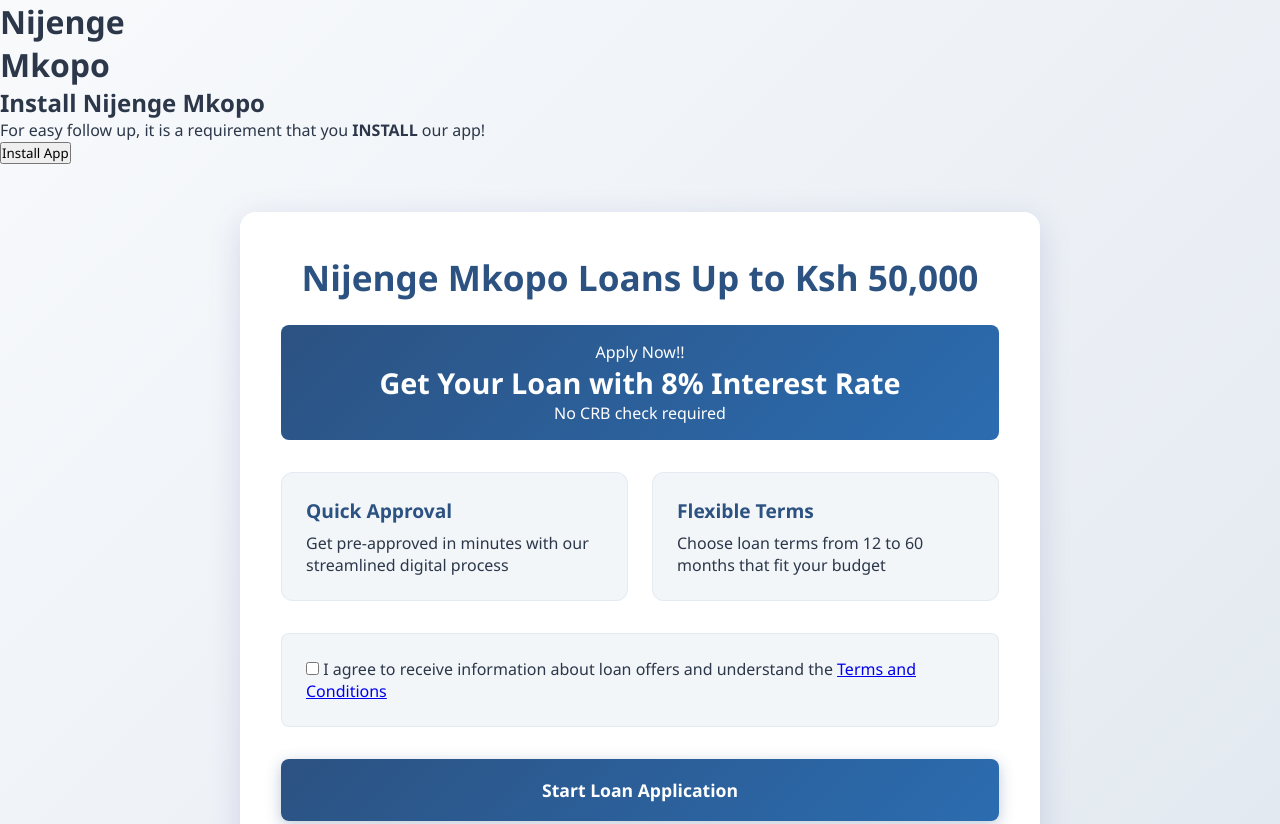
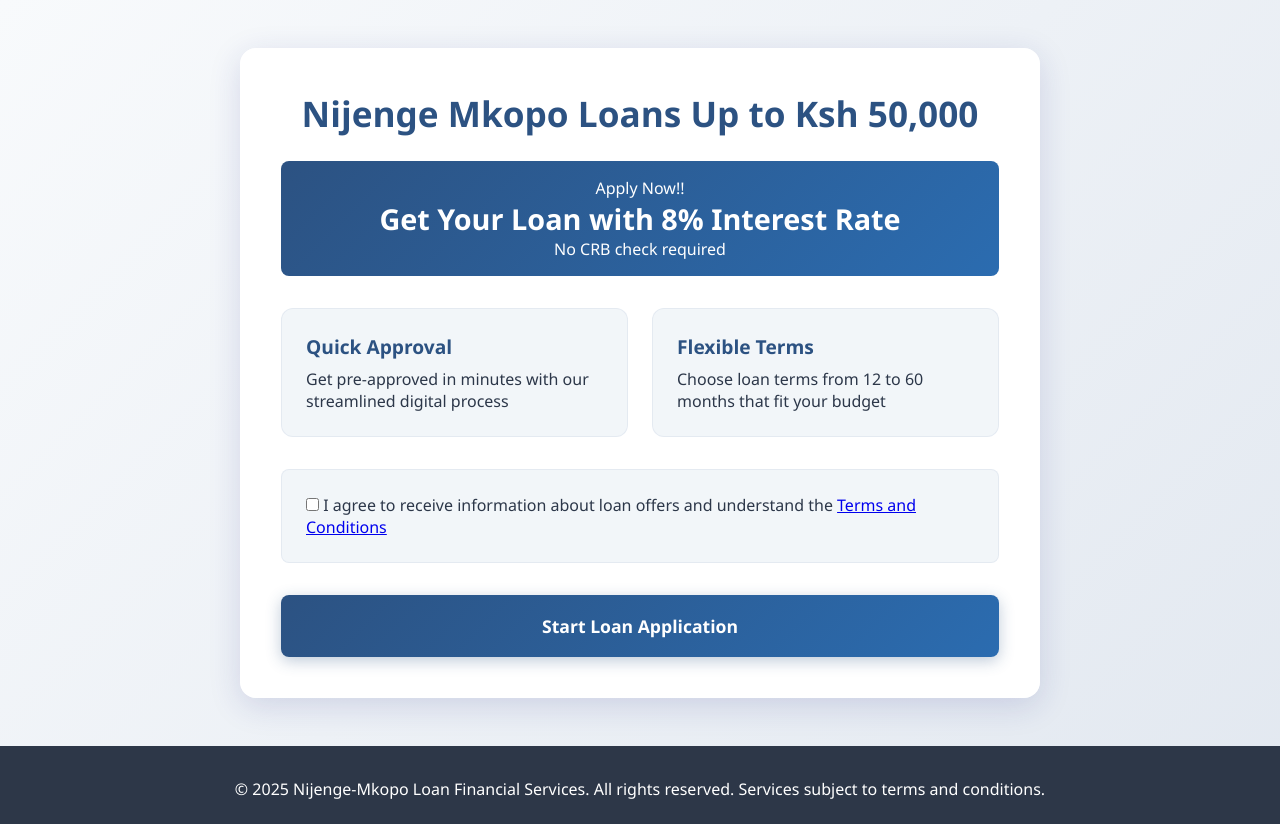
Before and after one commit to Biss1996/nijengenew, a plain HTML site: page index.html in a window 1280 px wide. Shown: the top 824 px of the page. Drawn offline with Linux system fonts and the light colour scheme.

Commit message:
Update index.html

```diff
--- a/index.html
+++ b/index.html
@@ -207,7 +207,7 @@
   </div>
 
   <!-- PWA Install Popup -->
-  <div id="pwa-install-popup">
+  <!-- <div id="pwa-install-popup">
     <div class="pwa-popup-content">
       <div class="logo">
         <h1>Nijenge<br>Mkopo</h1>
@@ -218,7 +218,7 @@
         <button class="pwa-install-btn" onclick="installPWA()">Install App</button>
       </div>
     </div>
-  </div>
+  </div> -->
 
   <main class="main-panel">
     <h1 class="hero-title">Nijenge Mkopo Loans Up to Ksh 50,000</h1>
```
